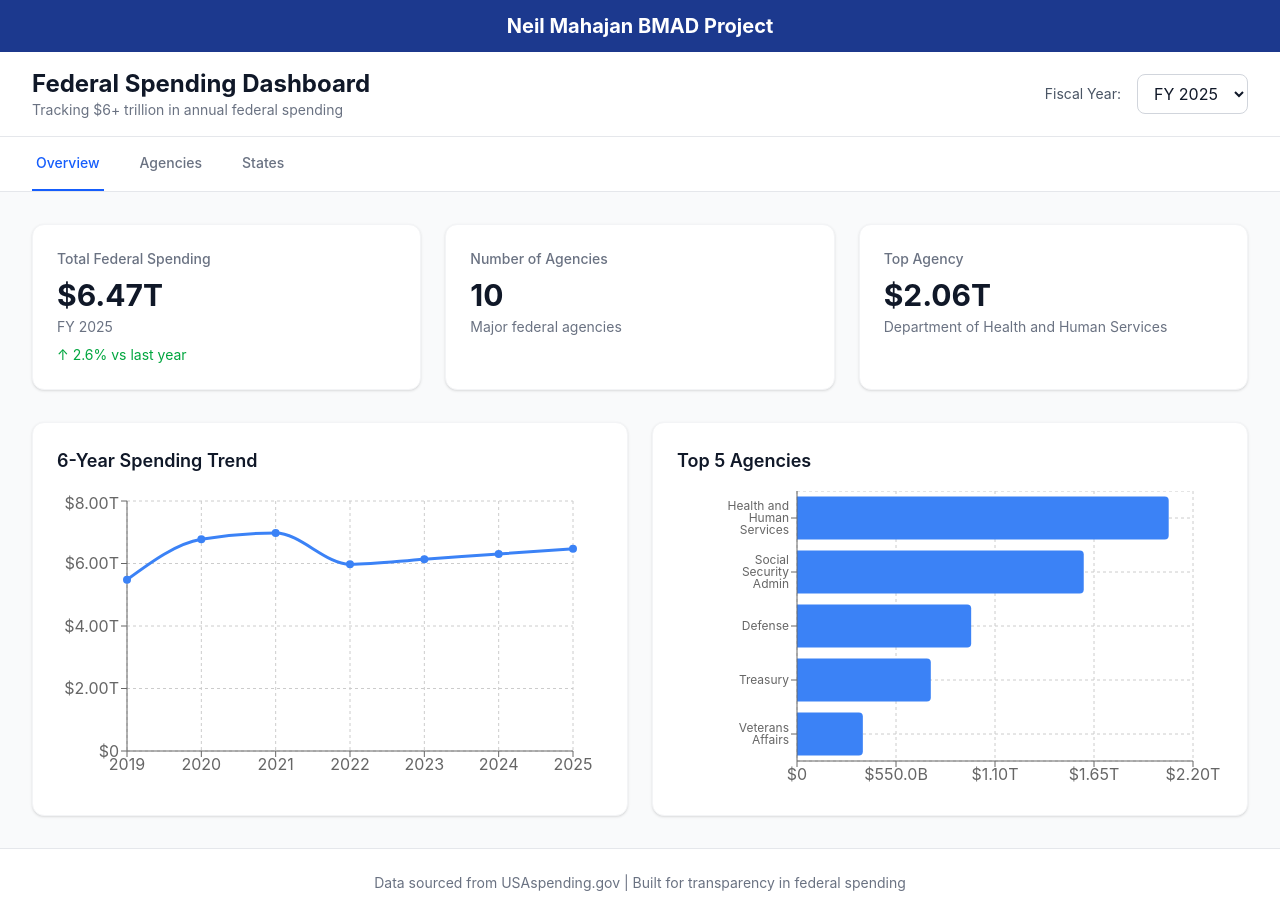
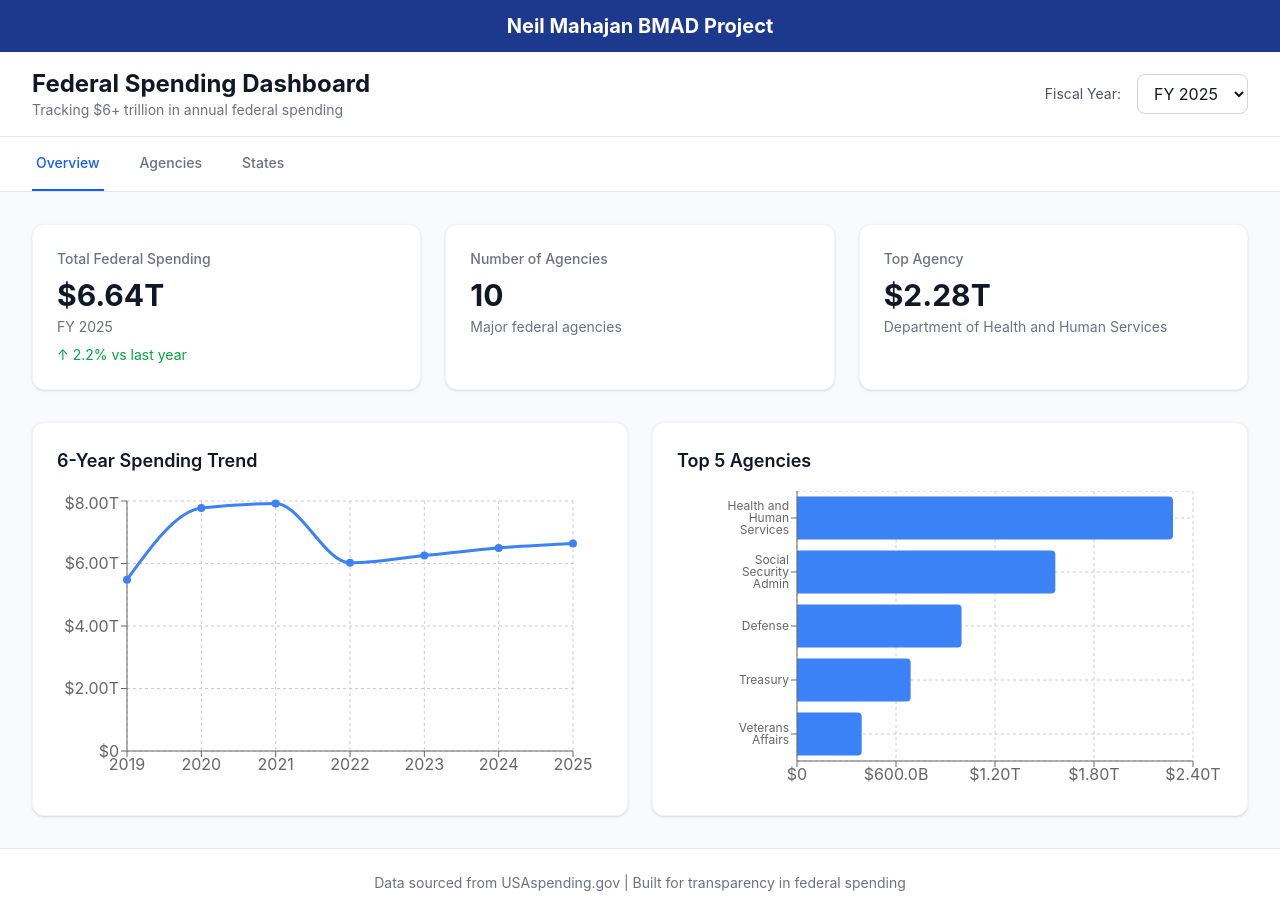
Before and after one commit to nmahjan/federal-spending-dashboard, a React app in the folder frontend/: page / in a window 1280 px wide. Built offline with nearby package versions, Linux system fonts and the light colour scheme; the HTML template or start-up script is replaced by a standard one.

Commit message:
Add agency-specific growth rates, COVID impacts, and year-specific policy adjustments

```diff
--- a/frontend/src/App.jsx
+++ b/frontend/src/App.jsx
@@ -8,18 +8,29 @@ import { ComposableMap, Geographies, Geography } from 'react-simple-maps'
 const GEO_URL = 'https://cdn.jsdelivr.net/npm/us-atlas@3/states-10m.json'
 
 // Embedded sample data for GitHub Pages (no backend required)
+// Each agency has unique growth patterns and COVID impacts
 const SAMPLE_AGENCIES = [
-  { code: '075', name: 'Department of Health and Human Services', base_oblig: 1800e9, base_outlay: 1750e9, base_budget: 1900e9 },
-  { code: '028', name: 'Social Security Administration', base_oblig: 1400e9, base_outlay: 1350e9, base_budget: 1450e9 },
-  { code: '097', name: 'Department of Defense', base_oblig: 850e9, base_outlay: 820e9, base_budget: 900e9 },
-  { code: '020', name: 'Department of the Treasury', base_oblig: 650e9, base_outlay: 630e9, base_budget: 700e9 },
-  { code: '036', name: 'Department of Veterans Affairs', base_oblig: 320e9, base_outlay: 310e9, base_budget: 340e9 },
-  { code: '012', name: 'Department of Agriculture', base_oblig: 220e9, base_outlay: 210e9, base_budget: 240e9 },
-  { code: '091', name: 'Department of Education', base_oblig: 180e9, base_outlay: 175e9, base_budget: 200e9 },
-  { code: '069', name: 'Department of Transportation', base_oblig: 120e9, base_outlay: 115e9, base_budget: 130e9 },
-  { code: '024', name: 'Department of Homeland Security', base_oblig: 85e9, base_outlay: 82e9, base_budget: 90e9 },
-  { code: '015', name: 'Department of Justice', base_oblig: 42e9, base_outlay: 40e9, base_budget: 45e9 },
+  { code: '075', name: 'Department of Health and Human Services', base_oblig: 1800e9, base_outlay: 1750e9, base_budget: 1900e9, annual_growth: 0.045, covid_boost: 1.35 },
+  { code: '028', name: 'Social Security Administration', base_oblig: 1400e9, base_outlay: 1350e9, base_budget: 1450e9, annual_growth: 0.025, covid_boost: 1.08 },
+  { code: '097', name: 'Department of Defense', base_oblig: 850e9, base_outlay: 820e9, base_budget: 900e9, annual_growth: 0.02, covid_boost: 1.02 },
+  { code: '020', name: 'Department of the Treasury', base_oblig: 650e9, base_outlay: 630e9, base_budget: 700e9, annual_growth: 0.015, covid_boost: 1.85 },
+  { code: '036', name: 'Department of Veterans Affairs', base_oblig: 320e9, base_outlay: 310e9, base_budget: 340e9, annual_growth: 0.04, covid_boost: 1.12 },
+  { code: '012', name: 'Department of Agriculture', base_oblig: 220e9, base_outlay: 210e9, base_budget: 240e9, annual_growth: 0.02, covid_boost: 1.25 },
+  { code: '091', name: 'Department of Education', base_oblig: 180e9, base_outlay: 175e9, base_budget: 200e9, annual_growth: 0.01, covid_boost: 1.45 },
+  { code: '069', name: 'Department of Transportation', base_oblig: 120e9, base_outlay: 115e9, base_budget: 130e9, annual_growth: 0.035, covid_boost: 0.92 },
+  { code: '024', name: 'Department of Homeland Security', base_oblig: 85e9, base_outlay: 82e9, base_budget: 90e9, annual_growth: 0.03, covid_boost: 1.15 },
+  { code: '015', name: 'Department of Justice', base_oblig: 42e9, base_outlay: 40e9, base_budget: 45e9, annual_growth: 0.025, covid_boost: 1.05 },
 ]
+
+// Year-specific adjustments for certain agencies (e.g., stimulus, infrastructure bills)
+const YEAR_ADJUSTMENTS = {
+  2020: { '020': 1.5, '091': 1.2 },  // Treasury stimulus, Education relief
+  2021: { '020': 1.4, '091': 1.3, '069': 1.1 },  // More stimulus, education, infrastructure
+  2022: { '069': 1.25 },  // Infrastructure bill kicks in
+  2023: { '069': 1.3, '097': 1.05 },  // Infrastructure continues, defense boost
+  2024: { '069': 1.2, '075': 1.05 },  // Infrastructure, healthcare expansion
+  2025: { '097': 1.08, '024': 1.1 },  // Defense & security increases
+}
 
 const SAMPLE_STATES = [
   { code: 'CA', name: 'California', base_spending: 512e9, population: 39538223 },
@@ -76,19 +87,28 @@ const SAMPLE_STATES = [
 ]
 
 function generateDataForYear(year) {
-  // 2019 is baseline (growth = 1.0), 3% annual growth after
-  const growth = 1 + (year - 2019) * 0.03
-  const covidSpike = (year === 2020 || year === 2021) ? 1.2 : 1.0
+  const agencies = SAMPLE_AGENCIES.map(a => {
+    // Agency-specific growth: compound from 2019 baseline
+    const yearsFromBase = year - 2019
+    const growth = Math.pow(1 + a.annual_growth, yearsFromBase)
 
-  // Calculate previous year values for YoY comparison
-  const prevGrowth = 1 + (year - 1 - 2019) * 0.03
-  const prevCovidSpike = (year - 1 === 2020 || year - 1 === 2021) ? 1.2 : 1.0
+    // COVID boost only in 2020-2021, varies by agency
+    const covidMultiplier = (year === 2020 || year === 2021) ? a.covid_boost : 1.0
 
-  const agencies = SAMPLE_AGENCIES.map(a => {
-    const outlays = a.base_outlay * growth * covidSpike
-    const prevOutlays = a.base_outlay * prevGrowth * prevCovidSpike
-    // Calculate actual YoY change (0 for 2019 since no prior year)
+    // Year-specific policy adjustments
+    const yearAdj = YEAR_ADJUSTMENTS[year]?.[a.code] || 1.0
+
+    const outlays = a.base_outlay * growth * covidMultiplier * yearAdj
+
+    // Calculate previous year for YoY
+    const prevYearsFromBase = year - 1 - 2019
+    const prevGrowth = Math.pow(1 + a.annual_growth, prevYearsFromBase)
+    const prevCovidMultiplier = (year - 1 === 2020 || year - 1 === 2021) ? a.covid_boost : 1.0
+    const prevYearAdj = YEAR_ADJUSTMENTS[year - 1]?.[a.code] || 1.0
+    const prevOutlays = a.base_outlay * prevGrowth * prevCovidMultiplier * prevYearAdj
+
     const yoy_change = year > 2019 ? (outlays - prevOutlays) / prevOutlays : 0
+
     return {
       code: a.code,
       name: a.name,
@@ -102,8 +122,13 @@ function generateDataForYear(year) {
   const totalAgency = agencies.reduce((sum, a) => sum + a.outlays, 0)
   agencies.forEach(a => { a.percent_of_total = (a.outlays / totalAgency) * 100 })
 
+  // States use average 3% growth with regional COVID variation
+  const stateBaseGrowth = Math.pow(1.03, year - 2019)
   const states = SAMPLE_STATES.map(s => {
-    const outlays = s.base_spending * growth * (year === 2020 || year === 2021 ? 1.15 : 1.0)
+    // Regional COVID impact varies (coastal/urban states hit harder)
+    const isHighImpact = ['NY', 'NJ', 'CA', 'MA', 'IL', 'MI', 'PA', 'WA'].includes(s.code)
+    const covidFactor = (year === 2020 || year === 2021) ? (isHighImpact ? 1.22 : 1.12) : 1.0
+    const outlays = s.base_spending * stateBaseGrowth * covidFactor
     const perCapita = outlays / s.population
     return {
       code: s.code,
```
